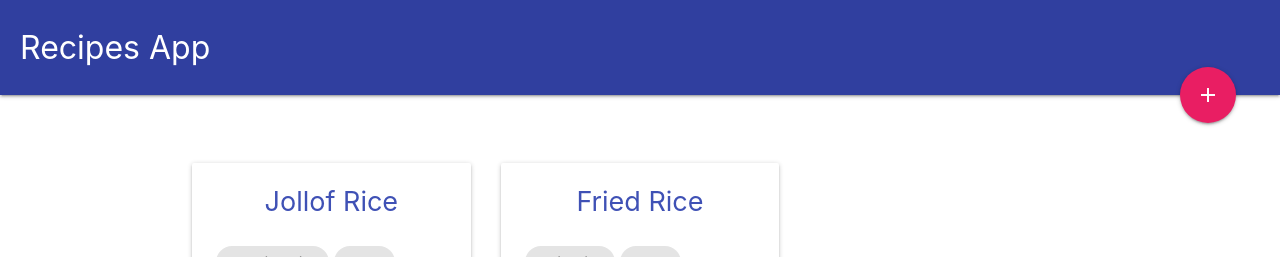
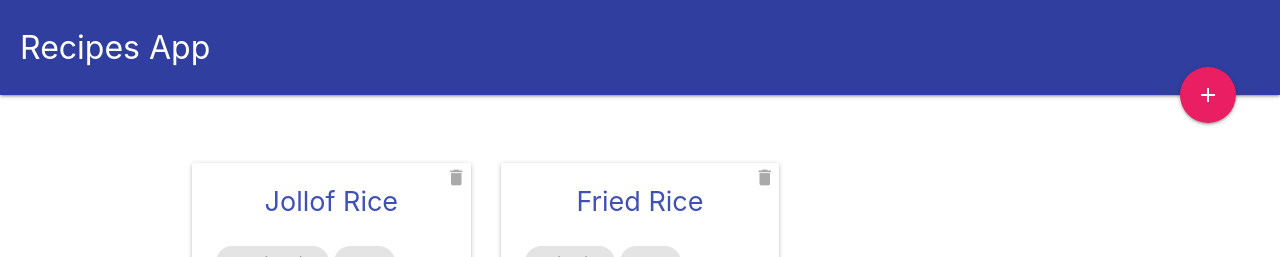
Before and after one commit to Fakorede/recipe-app, a Vue app: page / in a window 1280 px wide. Shown: the top 257 px of the page. Built offline with nearby package versions, Linux system fonts and the light colour scheme.

Commit message:
added icon and fuction for deleting recipe

```diff
--- a/src/components/Index.vue
+++ b/src/components/Index.vue
@@ -2,6 +2,7 @@
   <div class="index container">
     <div class="card" v-for="recipe in recipes" :key="recipe.id">
       <div class="card-content">
+        <i class="material-icons delete" @click="deleteRecipe(recipe.id)">delete</i>
         <h2 class="indigo-text">{{ recipe.title }}</h2>
         <ul class="ingredients">
           <li v-for="(ingredient, index) in recipe.ingredients" :key="index">
@@ -47,6 +48,13 @@ export default {
         }
       ]
     };
+  },
+  methods: {
+    deleteRecipe(id) {
+      this.recipes = this.recipes.filter(recipe => {
+        return recipe.id != id;
+      });
+    }
   }
 };
 </script>
@@ -70,4 +78,12 @@ export default {
 .index .ingredients li {
   display: inline-block;
 }
+.index .delete {
+  position: absolute;
+  top: 4px;
+  right: 4px;
+  cursor: pointer;
+  color: #aaa;
+  font-size: 1.4em;
+}
 </style>
```
